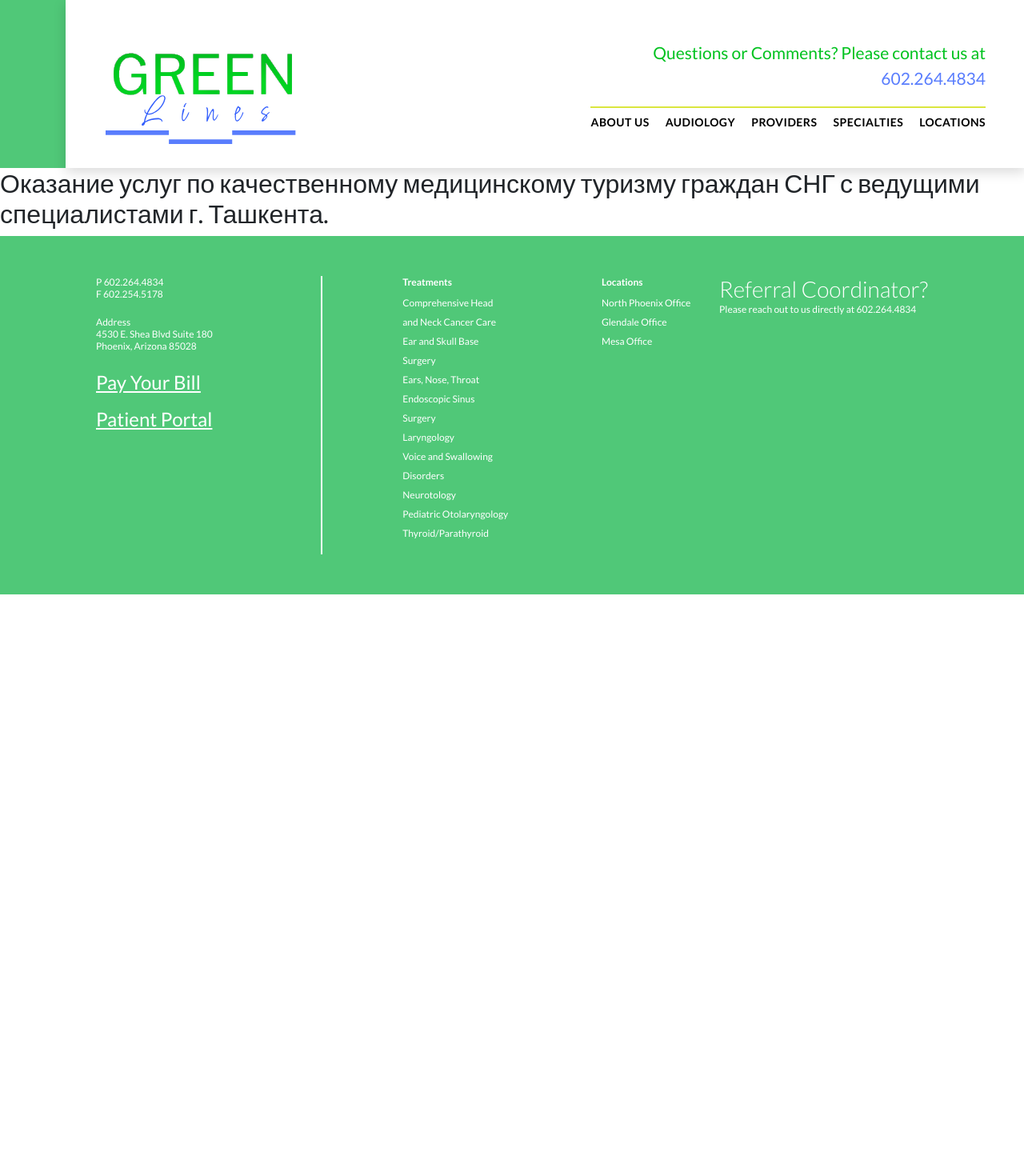
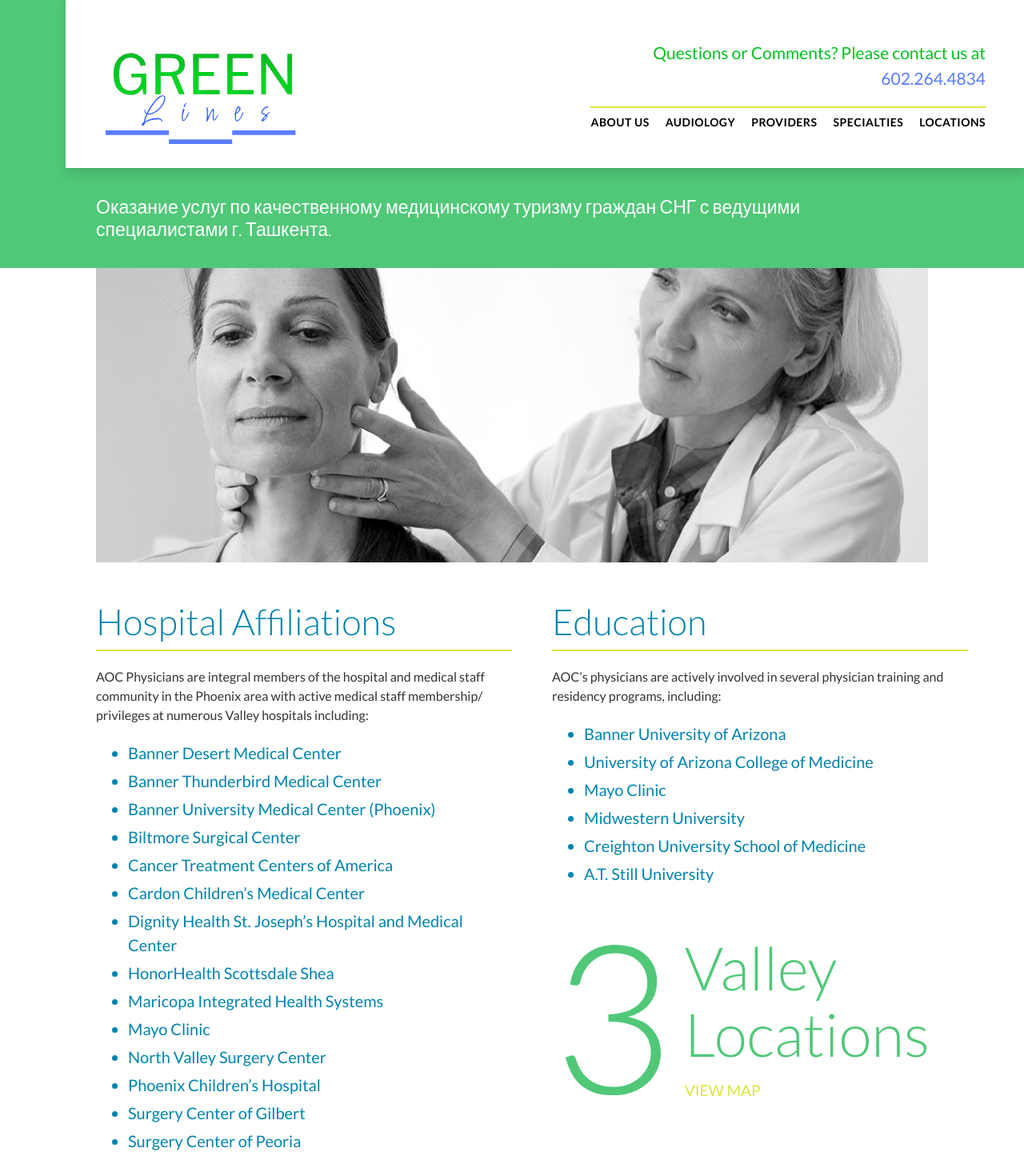
Before and after one commit to jamatov/GreenLines, a React (Create React App) app: page /#/about in a window 1280 px wide. Shown: the top 1470 px of the page at 80% size. Before the commit the page ends 800 px from the top, so only its background shows below. Built offline with nearby package versions, Linux system fonts and the light colour scheme.

Commit message:
about doneeee

```diff
--- a/src/App.scss
+++ b/src/App.scss
@@ -44,7 +44,6 @@ html {
   box-sizing: border-box;
   font-family: 'Lato', sans-serif;
   text-decoration: none !important;
-  list-style-type: none;
 }
 
 
@@ -118,6 +117,7 @@ html {
       display: flex;
       gap: 20px;
       padding: 0;
+      list-style-type: none;
 
       .nav-item{
         margin-top: 5px;
@@ -244,6 +244,10 @@ html {
     position: relative;
     display: flex;
     justify-content: center;
+
+    ul{
+      list-style-type: none;
+    }
     .main__top-info{
       padding: 0 10px;
       position: absolute;
@@ -359,7 +363,9 @@ html {
     padding: 0 50px;
     display: flex;
     justify-content: space-between;
-
+    ul{
+      list-style-type: none;
+    }
     .blog1{
       margin-right: 100px;
       .small{
@@ -474,6 +480,15 @@ html {
   }
 }
 
+.padding{
+  padding: 0 50px;
+}
+
+.About{
+  transition: 0.5s;
+  padding-bottom: 100px;
+
+}
 
 
 .AboutHead{
@@ -493,3 +508,98 @@ html {
   height: 140px;
   transition: 0.5s;
 }
+
+.AboutTitle{
+  background-color: $green2;
+
+  h2{
+    padding: 35px 0;
+    color: #fff;
+    font-size: 23px;
+    font-weight: 300;
+    margin-bottom: 0;
+  }
+
+
+
+}
+
+.AboutMain{
+  img{
+    width: 100%;
+    height: auto;
+    margin-bottom: 50px;
+  }
+
+  .about-main__info{
+    display: grid;
+    grid-template-columns: 50% 50%;
+    gap: 50px;
+
+    .blog{
+      h2{
+        border-bottom: 2px solid #dae63f;
+        color: #0083ae;
+        font-size: 45px;
+        font-weight: 300;
+        line-height: 1.1 !important;
+        margin-bottom: 20px;
+        padding-bottom: 10px;
+      }
+
+      p{
+        font-size: 16px;
+        color: #333333;
+        margin-bottom: 20px;
+      }
+
+      ul{
+        list-style-type: disc !important;
+        margin-block-start: 1em;
+        margin-block-end: 1em;
+        margin-inline-start: 0px;
+        margin-inline-end: 0px;
+        padding-inline-start: 40px;
+        li{
+          color: #0083ae;
+          font-size: 20px;
+          margin-bottom: 5px;
+          span{
+            font-size: 20px;
+          }
+        }
+      }
+
+      .location-info{
+        display: flex;
+        align-items: center;
+        h3{
+          font-size: 260px;
+          font-weight: 300;
+          line-height: 1.1;
+          padding-right: 15px;
+          color: $green2;
+        }
+
+        div{
+          p{
+            font-size: 75px;
+            font-weight: 300;
+            line-height: 1.1;
+            color: $green2;
+          }
+
+          a{
+            display: block;
+            font-size: 19px;
+            font-weight: normal;
+            line-height: 1;
+            margin-top: 15px;
+            text-transform: uppercase;
+            color: $yellow;
+          }
+        }
+      }
+    }
+  }
+}
--- a/src/components/AboutHead.js
+++ b/src/components/AboutHead.js
@@ -8,7 +8,7 @@ export default function AboutHead() {
 
 
   const changeNavbar = () => {
-    if (window.scrollY >= 30) {
+    if (window.scrollY >= 120) {
         setNavbar(true);
     } else {
         setNavbar(false)
--- /dev/null
+++ b/src/components/AboutMain.js
@@ -0,0 +1,60 @@
+import React from 'react'
+import Banner from '../images/about-banner.jpg'
+import { Link } from 'react-router-dom'
+
+
+export default function AboutMain() {
+  return (
+    <div className='AboutMain'>
+      <div className="container padding">
+        <img src={Banner} alt="" />
+
+        <div className="about-main__info">
+          <div className="blog">
+            <h2>Hospital Affiliations</h2>
+            <p>AOC Physicians are integral members of the hospital and medical staff community in the Phoenix area with active medical staff membership/ privileges at numerous Valley hospitals including:</p>
+
+            <ul>
+              <li><span>Banner Desert Medical Center</span></li>
+              <li><span>Banner Thunderbird Medical Center</span></li>
+              <li><span>Banner University Medical Center (Phoenix)</span></li>
+              <li><span>Biltmore Surgical Center</span></li>
+              <li><span>Cancer Treatment Centers of America</span></li>
+              <li><span>Cardon Children’s Medical Center</span></li>
+              <li><span>Dignity Health St. Joseph’s Hospital and Medical Center</span></li>
+              <li><span>HonorHealth Scottsdale Shea</span></li>
+              <li><span>Maricopa Integrated Health Systems</span></li>
+              <li><span>Mayo Clinic</span></li>
+              <li><span>North Valley Surgery Center</span></li>
+              <li><span>Phoenix Children’s Hospital</span></li>
+              <li><span>Surgery Center of Gilbert</span></li>
+              <li><span>Surgery Center of Peoria</span></li>
+            </ul>
+          </div>
+
+          <div className="blog">
+            <h2>Education</h2>
+            <p>AOC’s physicians are actively involved in several physician training and residency programs, including:</p>
+
+            <ul>
+              <li><span>Banner University of Arizona</span></li>
+              <li><span>University of Arizona College of Medicine</span></li>
+              <li><span>Mayo Clinic</span></li>
+              <li><span>Midwestern University</span></li>
+              <li><span>Creighton University School of Medicine</span></li>
+              <li><span>A.T. Still University</span></li>
+            </ul>
+
+            <div className='location-info'>
+              <h3>3</h3>
+              <div>
+                <p>Valley <br /> Locations</p>
+                <Link>view map</Link>
+              </div>
+            </div>
+          </div>
+        </div>
+      </div>
+    </div>
+  )
+}
--- a/src/components/AboutTitle.js
+++ b/src/components/AboutTitle.js
@@ -2,6 +2,10 @@ import React from 'react'
 
 export default function AboutTitle() {
   return (
-    <div>AboutTitle</div>
+    <div className='AboutTitle'>
+      <div className="container padding">
+        <h2>Оказание услуг по качественному медицинскому туризму граждан СНГ с ведущими специалистами г. Ташкента.</h2>
+      </div>
+    </div>
   )
 }
--- a/src/components/Navbar.js
+++ b/src/components/Navbar.js
@@ -8,7 +8,7 @@ export default function Navbar() {
 
 
   const changeNavbar = () => {
-      if (window.scrollY >= 30) {
+      if (window.scrollY >= 120) {
           setNavbar(true);
       } else {
           setNavbar(false)
--- a/src/pages/About.js
+++ b/src/pages/About.js
@@ -1,11 +1,14 @@
 import React from 'react'
 import AboutHead from '../components/AboutHead'
+import AboutMain from '../components/AboutMain'
+import AboutTitle from '../components/AboutTitle'
 
 export default function About() {
   return (
     <div className='About'>
       <AboutHead/>
-      <h2>Оказание услуг по качественному медицинскому туризму граждан СНГ с ведущими специалистами г. Ташкента.</h2>
+      <AboutTitle/>
+      <AboutMain/>
 
     </div>
   )
```
Also changed, not shown: src/images/about-banner.jpg (added).
